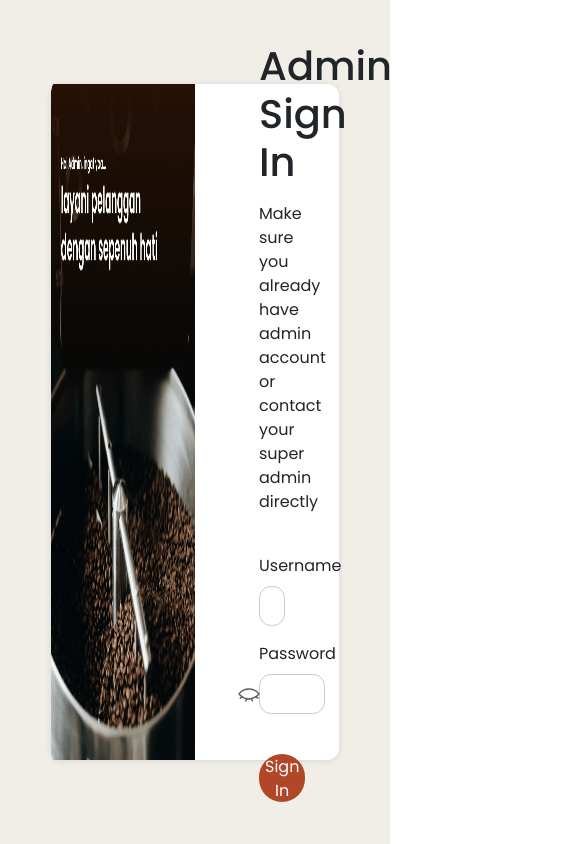
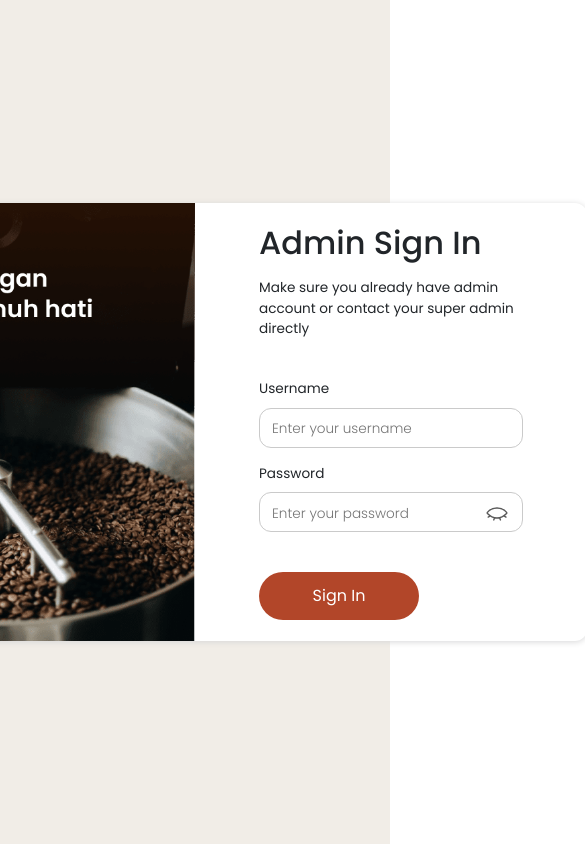
Before and after one commit to dino9611/4-warehouse-fe, a React (Create React App) app: page /admin in a window 390 px wide. Shown: the whole page, 585 px wide, since content can reach past the window. Built offline with nearby package versions, Linux system fonts and the light colour scheme.

Commit message:
[WJ-5] Edit admin login width

```diff
--- a/src/App.js
+++ b/src/App.js
@@ -2,11 +2,11 @@ import React, { useEffect, useState } from 'react';
 import "./App.css";
 import { Route, Switch } from "react-router-dom";
 import Header from "./components/Header";
-// import Footer from "./components/Footer";
-// import Homepage from "./pages/non-user/Homepage";
-// import Product from "./pages/non-user/Product";
-// import ProfilePage from "./pages/user/ProfilePage";
-// import VerifyChangeEmail from "./pages/user/VerifyChangeEmail";
+import Footer from "./components/Footer";
+import Homepage from "./pages/non-user/Homepage";
+import Product from "./pages/non-user/Product";
+import ProfilePage from "./pages/user/ProfilePage";
+import VerifyChangeEmail from "./pages/user/VerifyChangeEmail";
 import { useDispatch, useSelector } from "react-redux";
 import AdminMainParent from "./pages/admin/AdminMainParent";
 import AdminLogin from "./pages/admin/AdminLogin";
@@ -48,12 +48,12 @@ function App() {
     if (getRoleId === 3) { // * User Route
       return (
         <Switch>
-          {/* <Route path="/" exact component={Homepage} />
+          <Route path="/" exact component={Homepage} />
           <Route path="/login" exact component="" />
           <Route path="/verify-email" exact component="" />
           <Route path="/profile" component={ProfilePage} />
           <Route path="/auth/accept" exact component={VerifyChangeEmail} />
-          <Route path="/products" exact component={Product} /> */}
+          <Route path="/products" exact component={Product} />
           <Route path="/products/:category" exact component="" />
           <Route path="/products/:productId" exact component="" />
           <Route path="/checkout" exact component="" />
--- a/src/components/admin/AdminNavbar.jsx
+++ b/src/components/admin/AdminNavbar.jsx
@@ -2,8 +2,6 @@ import "./styles/AdminNavbar.css";
 import { useSelector, useDispatch } from "react-redux";
 import { Link } from 'react-router-dom';
 import { logoutAction } from "../../redux/actions";
-import { useEffect } from "react";
-import {Redirect} from "react-router-dom";
 
 function AdminNavbar() {
     const getRoleId = useSelector(state => state.auth.role_id);
--- a/src/pages/admin/AdminMainParent.jsx
+++ b/src/pages/admin/AdminMainParent.jsx
@@ -65,8 +65,6 @@ const routes = [
   ];
 
 function AdminMainParent() {
-
-
     return (
       <div className="adm-main-parent-wrap">
           <AdminSideBar routes={routePath} className="control-zIndex"/>
--- a/src/pages/admin/styles/AdminLogin.css
+++ b/src/pages/admin/styles/AdminLogin.css
@@ -38,9 +38,10 @@
     background-color: var(--neutral-5th-color);
     border-radius: var(--b-rad-root);
     display: flex;
-    height: 80%;
-    max-width: calc(1384px - 320px);
-    margin: 0 160px;
+    height: 75%;
+    margin: 0 200px;
+    max-width: calc(1600px - 400px); /* * Start size suitable for > 1280px viewport */
+    min-width: calc(1600px - 400px);
 
     box-shadow: var(--b-shadow-root);
     -webkit-box-shadow: var(--b-shadow-root);
@@ -181,3 +182,51 @@
     color: var(--neutral-5th-color);
     cursor: default;
 }
+
+/* EXTRA LARGE SCREEN XL */
+@media (max-width: 1280px) {
+    .adm-login-sub-wrap {
+        height: 60%;
+        margin: 0 160px;
+        max-width: calc(1280px - 360px);
+        min-width: calc(1280px - 360px);
+
+    }
+}
+
+/* DESKTOP SIZE LG */
+@media (max-width: 1024px) {
+    .adm-login-sub-wrap {
+        height: 52%;
+        margin: 0 120px;
+        max-width: calc(1024px - 240px);
+        min-width: calc(1024px - 240px);
+    }
+
+    .adm-login-right-form h1 {
+        font-size: 2em;
+    }
+
+    .adm-login-right-form p {
+        font-size: 0.85em;
+    }
+
+    .adm-login-form-wrap > input::placeholder,
+    .adm-login-input-wrap > input::placeholder {
+        /* Chrome, Firefox, Opera, Safari 10.1+ */
+        font-size: 0.85em;
+    }
+
+
+    .adm-login-form-wrap > input:-ms-input-placeholder,
+    .adm-login-input-wrap > input:-ms-input-placeholder {
+        /* Internet Explorer 10-11 */
+        font-size: 0.85em;
+    }
+
+    .adm-login-form-wrap > input::-ms-input-placeholder,
+    .adm-login-input-wrap > input::-ms-input-placeholder {
+        /* Microsoft Edge */
+        font-size: 0.85em;
+    }
+}
```
